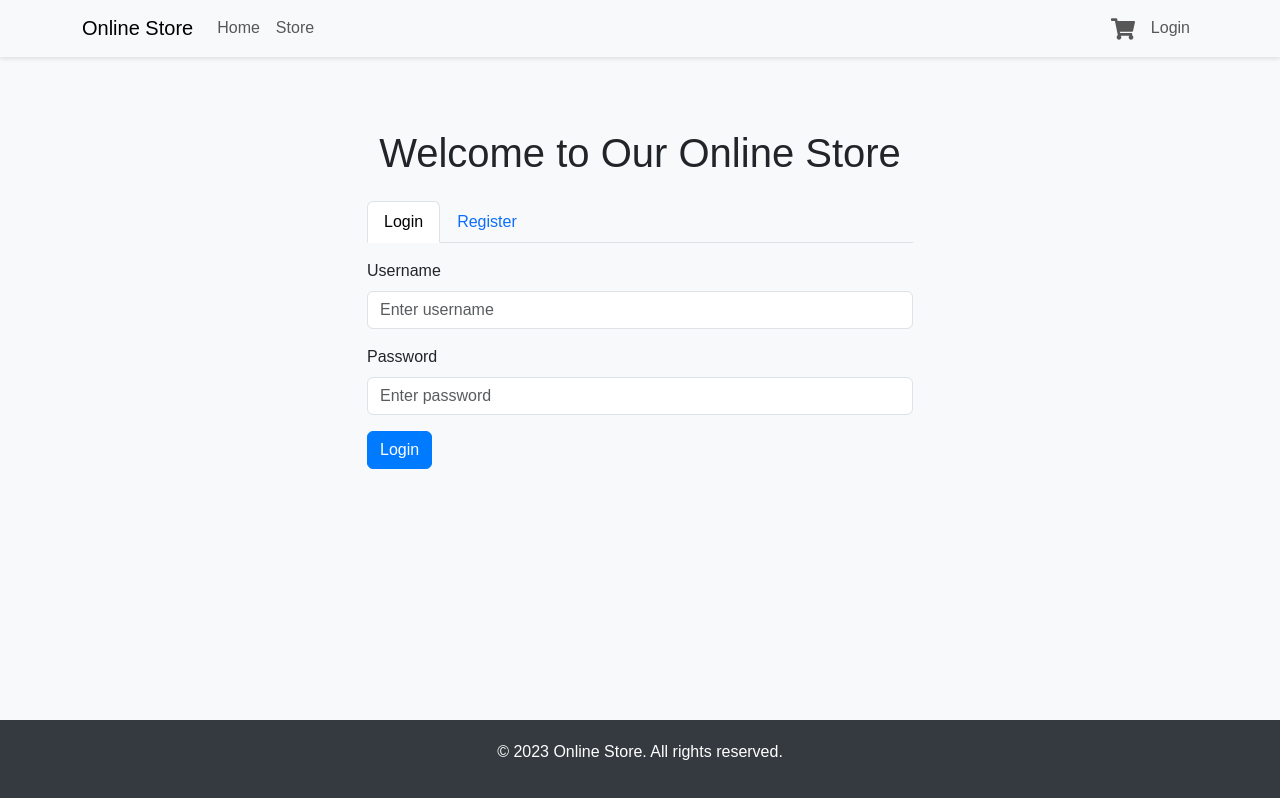
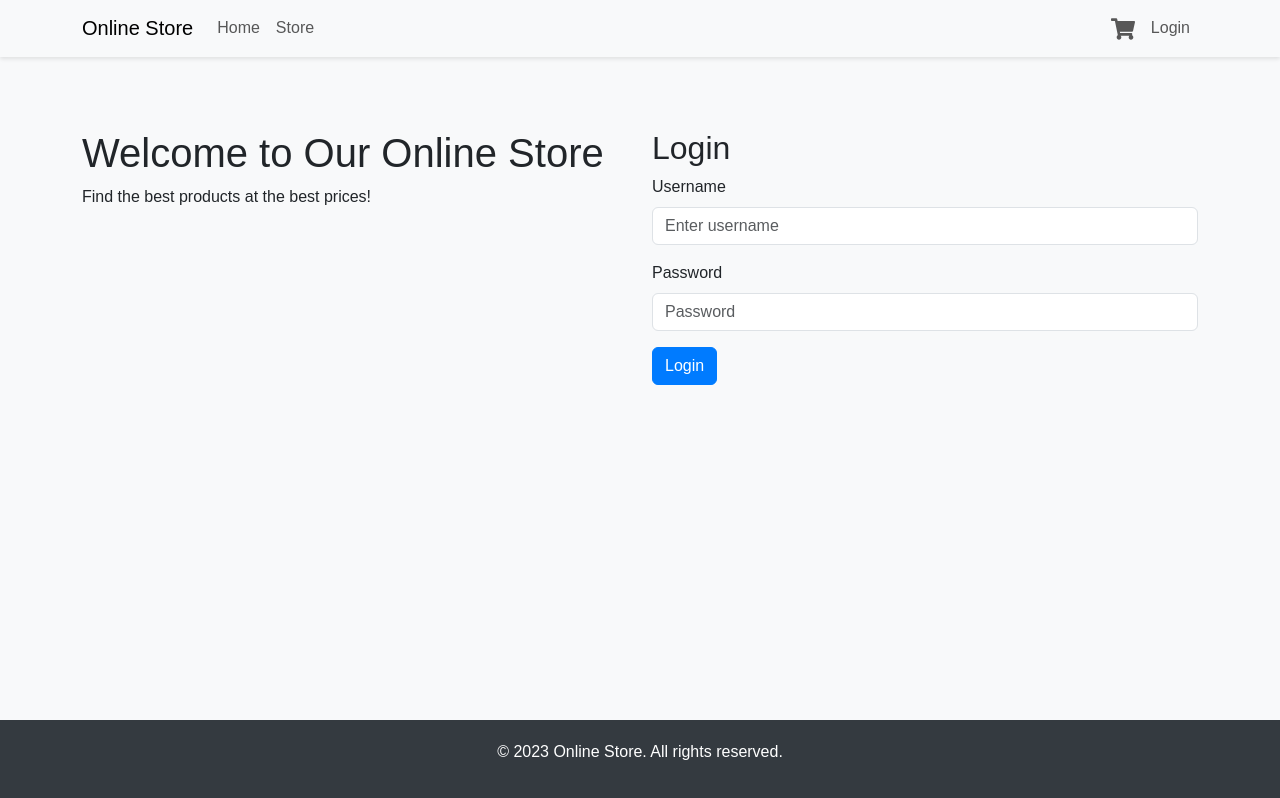
Before and after one commit to JLamour28/online-store, a React (Create React App) app: page / in a window 1280 px wide. Built offline with nearby package versions, Linux system fonts and the light colour scheme.

Commit message:
Integrate login form into LandingPage and update navigation

```diff
--- a/src/App.js
+++ b/src/App.js
@@ -7,16 +7,14 @@ import LandingPage from './pages/LandingPage';
 import StorePage from './pages/StorePage';
 import CartPage from './pages/CartPage';
 import 'bootstrap/dist/css/bootstrap.min.css';
-import './styles/custom.css';  // Custom CSS import
+import './styles/custom.css';
 
 function App() {
   return (
     <Provider store={store}>
       <Router>
-        {/* Main app container with flexbox for footer positioning */}
         <div className="App d-flex flex-column min-vh-100">
           <Header />
-          {/* Main content area */}
           <main className="flex-grow-1">
             <Routes>
               <Route path="/" element={<LandingPage />} />
@@ -24,7 +22,6 @@ function App() {
               <Route path="/cart" element={<CartPage />} />
             </Routes>
           </main>
-          {/* Footer */}
           <footer className="footer text-center">
             <p>&copy; 2023 Online Store. All rights reserved.</p>
           </footer>
--- a/src/components/Header.js
+++ b/src/components/Header.js
@@ -1,31 +1,34 @@
 import React from 'react';
-import { Navbar, Nav, Container, Badge } from 'react-bootstrap';
-import { Link } from 'react-router-dom';
-import { useSelector } from 'react-redux';
+import { Navbar, Nav, Container, Badge, Button } from 'react-bootstrap';
+import { Link, useNavigate } from 'react-router-dom';
+import { useSelector, useDispatch } from 'react-redux';
 import { FaShoppingCart } from 'react-icons/fa';
+import { logoutUser } from '../redux/actions';
 
 function Header() {
-  // Get user and cart information from Redux store
   const { username, isLoggedIn } = useSelector(state => state.user);
   const cartItems = useSelector(state => state.cart.items);
+  const dispatch = useDispatch();
+  const navigate = useNavigate();
 
-  // Calculate total number of items in cart
   const cartItemCount = cartItems.reduce((total, item) => total + item.quantity, 0);
+
+  const handleLogout = () => {
+    dispatch(logoutUser());
+    navigate('/');
+  };
 
   return (
     <Navbar bg="light" expand="lg" sticky="top" className="mb-4">
       <Container>
-        {/* Brand logo */}
         <Navbar.Brand as={Link} to="/">Online Store</Navbar.Brand>
         <Navbar.Toggle aria-controls="basic-navbar-nav" />
         <Navbar.Collapse id="basic-navbar-nav">
-          {/* Navigation links */}
           <Nav className="me-auto">
             <Nav.Link as={Link} to="/">Home</Nav.Link>
             <Nav.Link as={Link} to="/store">Store</Nav.Link>
           </Nav>
           <Nav>
-            {/* Cart icon with item count */}
             <Nav.Link as={Link} to="/cart" className="position-relative">
               <FaShoppingCart className="cart-icon" />
               {cartItemCount > 0 && (
@@ -34,11 +37,13 @@ function Header() {
                 </Badge>
               )}
             </Nav.Link>
-            {/* Conditional rendering based on login status */}
             {isLoggedIn ? (
-              <Navbar.Text>Welcome, {username}!</Navbar.Text>
+              <>
+                <Navbar.Text className="me-2">Welcome, {username}!</Navbar.Text>
+                <Button variant="outline-primary" onClick={handleLogout}>Logout</Button>
+              </>
             ) : (
-              <Nav.Link as={Link} to="/login">Login</Nav.Link>
+              <Nav.Link as={Link} to="/">Login</Nav.Link>
             )}
           </Nav>
         </Navbar.Collapse>
--- a/src/pages/LandingPage.js
+++ b/src/pages/LandingPage.js
@@ -1,31 +1,70 @@
 import React, { useState } from 'react';
-import { Container, Row, Col, Tab, Tabs } from 'react-bootstrap';
-import RegisterForm from '../components/RegisterForm';
-import LoginForm from '../components/LoginForm';
+import { Container, Row, Col, Form, Button, Alert } from 'react-bootstrap';
+import { useDispatch, useSelector } from 'react-redux';
+import { loginUser } from '../redux/actions';
 
 function LandingPage() {
-  // State to manage active tab
-  const [key, setKey] = useState('login');
+  const [username, setUsername] = useState('');
+  const [password, setPassword] = useState('');
+  const [error, setError] = useState('');
+  const dispatch = useDispatch();
+  const isLoggedIn = useSelector(state => state.user.isLoggedIn);
+
+  const handleSubmit = (e) => {
+    e.preventDefault();
+    if (username && password) {
+      // In a real app, you would validate credentials with a backend
+      dispatch(loginUser(username));
+      setUsername('');
+      setPassword('');
+      setError('');
+    } else {
+      setError('Please enter both username and password.');
+    }
+  };
 
   return (
     <Container className="mt-5">
       <Row>
-        <Col md={6} className="mx-auto">
-          <h1 className="text-center mb-4">Welcome to Our Online Store</h1>
-          {/* Tabs for switching between Login and Register forms */}
-          <Tabs
-            id="controlled-tab-example"
-            activeKey={key}
-            onSelect={(k) => setKey(k)}
-            className="mb-3"
-          >
-            <Tab eventKey="login" title="Login">
-              <LoginForm />
-            </Tab>
-            <Tab eventKey="register" title="Register">
-              <RegisterForm />
-            </Tab>
-          </Tabs>
+        <Col md={6}>
+          <h1>Welcome to Our Online Store</h1>
+          <p>Find the best products at the best prices!</p>
+          {/* Add more content about your store here */}
+        </Col>
+        <Col md={6}>
+          {!isLoggedIn ? (
+            <>
+              <h2>Login</h2>
+              {error && <Alert variant="danger">{error}</Alert>}
+              <Form onSubmit={handleSubmit}>
+                <Form.Group className="mb-3">
+                  <Form.Label>Username</Form.Label>
+                  <Form.Control
+                    type="text"
+                    placeholder="Enter username"
+                    value={username}
+                    onChange={(e) => setUsername(e.target.value)}
+                  />
+                </Form.Group>
+                <Form.Group className="mb-3">
+                  <Form.Label>Password</Form.Label>
+                  <Form.Control
+                    type="password"
+                    placeholder="Password"
+                    value={password}
+                    onChange={(e) => setPassword(e.target.value)}
+                  />
+                </Form.Group>
+                <Button variant="primary" type="submit">
+                  Login
+                </Button>
+              </Form>
+            </>
+          ) : (
+            <Alert variant="success">
+              You are logged in. Start shopping now!
+            </Alert>
+          )}
         </Col>
       </Row>
     </Container>
--- a/src/redux/actions.js
+++ b/src/redux/actions.js
@@ -4,12 +4,18 @@ export const REGISTER_USER = 'REGISTER_USER';
 export const ADD_TO_CART = 'ADD_TO_CART';
 export const REMOVE_FROM_CART = 'REMOVE_FROM_CART';
 export const UPDATE_CART_ITEM_QUANTITY = 'UPDATE_CART_ITEM_QUANTITY';
-export const SET_SHIPPING_METHOD = 'SET_SHIPPING_METHOD'; // Add this line
+export const SET_SHIPPING_METHOD = 'SET_SHIPPING_METHOD';
+export const LOGOUT_USER = 'LOGOUT_USER';
 
 // Action creator for user login
 export const loginUser = (username) => ({
   type: LOGIN_USER,
   payload: username,
+});
+
+// Action creator for user logout
+export const logoutUser = () => ({
+  type: LOGOUT_USER
 });
 
 // Action creator for user registration
--- a/src/redux/reducers.js
+++ b/src/redux/reducers.js
@@ -1,6 +1,7 @@
 import { combineReducers } from 'redux';
 import {
   LOGIN_USER,
+  LOGOUT_USER,
   REGISTER_USER,
   ADD_TO_CART,
   REMOVE_FROM_CART,
@@ -21,6 +22,8 @@ const userReducer = (state = initialUserState, action) => {
       return { ...state, username: action.payload, isLoggedIn: true };
     case REGISTER_USER:
       return { ...state, ...action.payload, isLoggedIn: true };
+    case LOGOUT_USER:
+      return initialUserState; // Reset to initial state on logout
     default:
       return state;
   }
```
